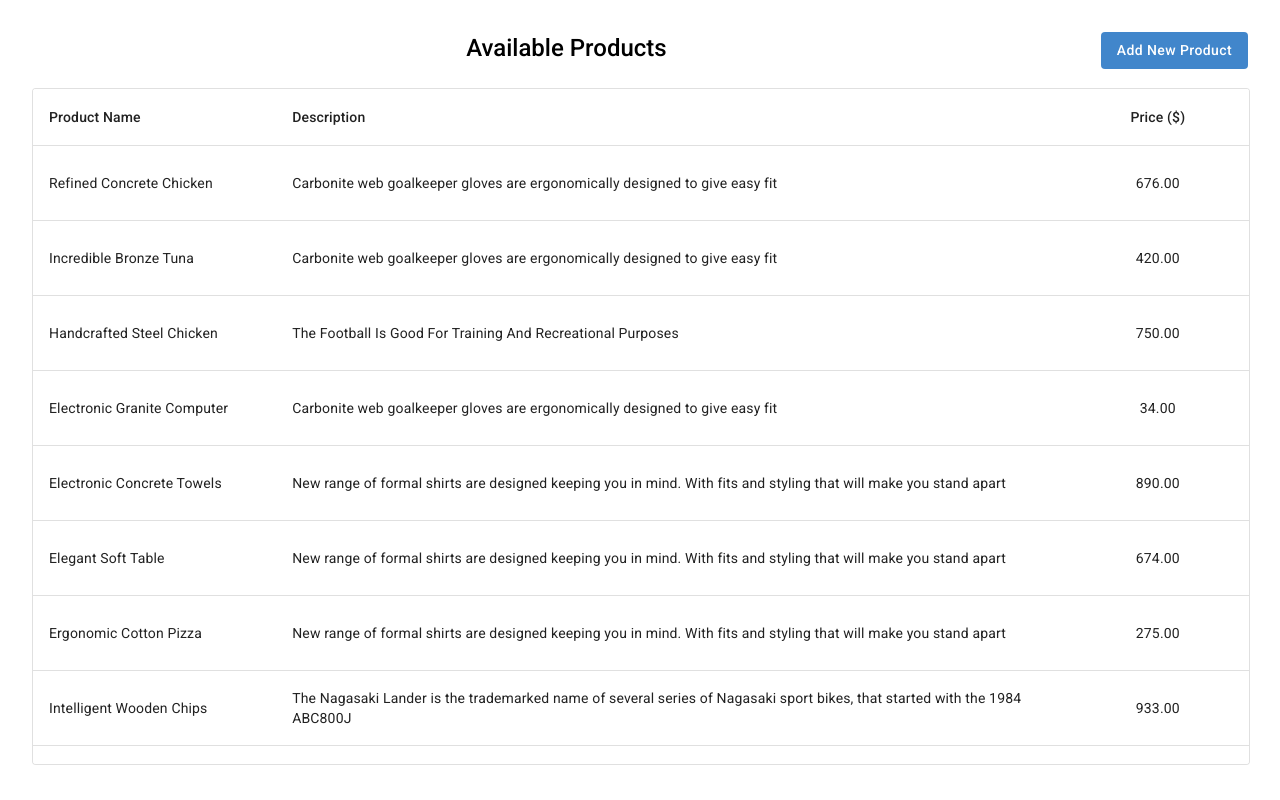
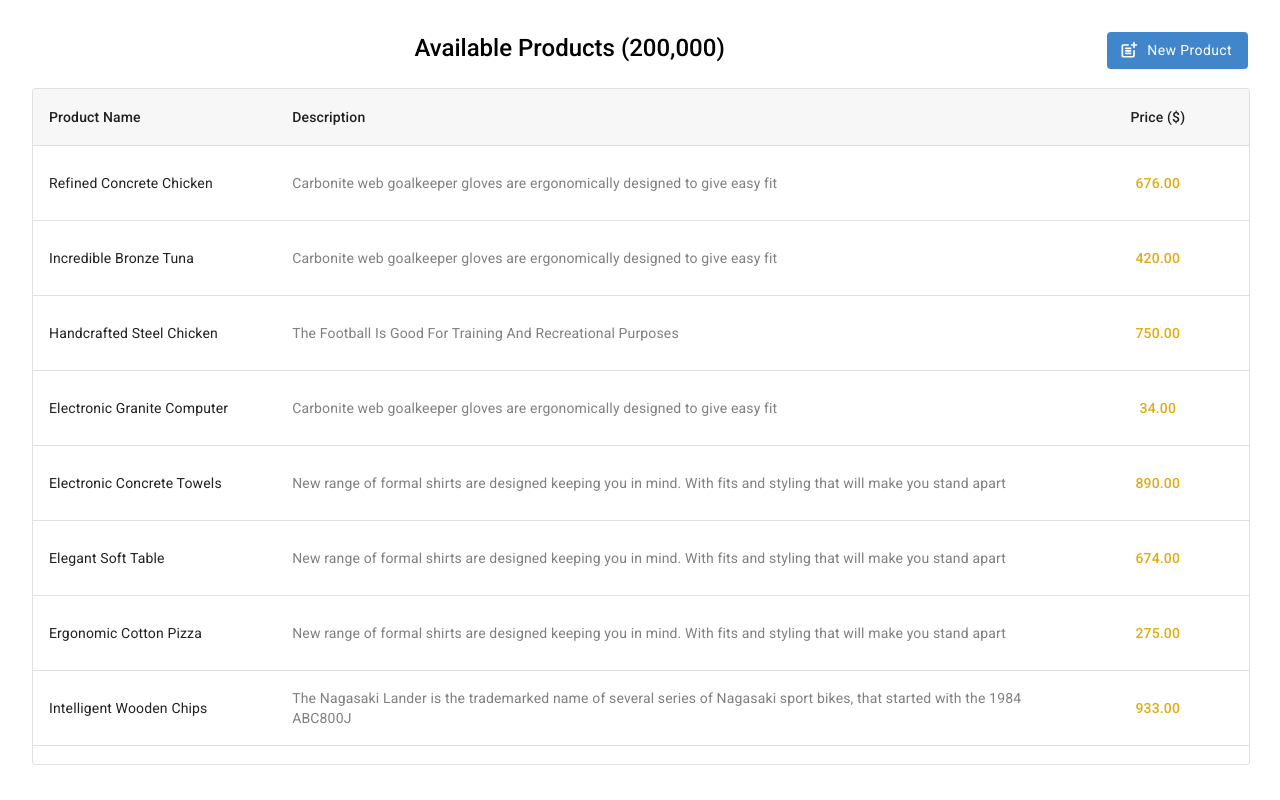
Before and after one commit to richyosano/deep-opinion-coding-challenge, a React (Vite) app: page / in a window 1280 px wide. Built offline with nearby package versions, Linux system fonts and the light colour scheme.

Commit message:
Added smooth scroll to the top functionality + improved styling

```diff
--- a/package.json
+++ b/package.json
@@ -11,6 +11,7 @@
   "dependencies": {
     "@emotion/react": "^11.10.4",
     "@emotion/styled": "^11.10.4",
+    "@mui/icons-material": "^5.10.9",
     "@mui/material": "^5.10.9",
     "react": "^18.2.0",
     "react-dom": "^18.2.0"
--- a/src/App.tsx
+++ b/src/App.tsx
@@ -1,8 +1,9 @@
-import { useEffect, useState } from 'react';
+import { useState } from 'react';
 import Typography from '@mui/material/Typography';
 import Button from '@mui/material/Button';
 import { faker } from '@faker-js/faker';
 import VirtualizedTable from './components/VirtualizedTable';
+import AddIcon from '@mui/icons-material/PostAddRounded';
 
 export type Product = {
 	id: number;
@@ -59,7 +60,7 @@
 					variant='h5'
 					sx={{ marginBottom: 3, fontWeight: 500, flexGrow: 1 }}
 				>
-					Available Products
+					Available Products {`(${productsList.length.toLocaleString()})`}
 				</Typography>
 				<Button
 					variant='contained'
@@ -69,10 +70,12 @@
 						height: 'fit-content',
 						borderRadius: 1,
 						backgroundColor: '#4186cb',
+						fontWeight: 400,
 					}}
 					onClick={handleAddNewProduct}
+					startIcon={<AddIcon />}
 				>
-					Add New Product
+					New Product
 				</Button>
 			</div>
 
--- a/src/components/VirtualizedTable.tsx
+++ b/src/components/VirtualizedTable.tsx
@@ -6,6 +6,10 @@
 import TableHead from '@mui/material/TableHead';
 import TableRow from '@mui/material/TableRow';
 import Paper from '@mui/material/Paper';
+import Zoom from '@mui/material/Zoom';
+import Tooltip from '@mui/material/Tooltip';
+import Fab from '@mui/material/Fab';
+import ArrowUpIcon from '@mui/icons-material/KeyboardArrowUpRounded';
 import { Product } from '../App';
 
 type Settings = {
@@ -109,9 +113,46 @@
 		});
 	};
 
+	scrollToTop = () => {
+		const viewportElement = this.viewportElement.current;
+		if (viewportElement) viewportElement.scroll({ top: 0, behavior: 'smooth' });
+	};
+
 	render() {
-		const { viewportHeight, topPaddingHeight, bottomPaddingHeight, data } =
-			this.state;
+		const {
+			viewportHeight,
+			topPaddingHeight,
+			bottomPaddingHeight,
+			data,
+			initialPosition,
+			settings: { itemHeight },
+		} = this.state;
+		const currentScrollPosition =
+			this.viewportElement.current?.scrollTop ?? initialPosition;
+
+		const scrollToTopButton = (
+			<Zoom in={currentScrollPosition > itemHeight} timeout={300} unmountOnExit>
+				<Tooltip title='Scroll to top' placement='top'>
+					<Fab
+						color='primary'
+						size='medium'
+						variant='circular'
+						sx={{
+							position: 'fixed',
+							bottom: 70,
+							right: 45,
+							zIndex: 10,
+							backgroundColor: '#4186cb',
+							boxShadow: 0,
+						}}
+						onClick={this.scrollToTop}
+					>
+						<ArrowUpIcon />
+					</Fab>
+				</Tooltip>
+			</Zoom>
+		);
+
 		return (
 			<TableContainer
 				component={Paper}
@@ -120,14 +161,24 @@
 				onScroll={this.runScroller}
 				sx={{ height: viewportHeight }}
 			>
-				<Table sx={{ minWidth: 650 }} aria-label='virtualized table' stickyHeader>
+				<Table sx={{ minWidth: 835 }} aria-label='virtualized table' stickyHeader>
 					<TableHead>
 						<TableRow>
-							<TableCell width={'20%'}>Product Name</TableCell>
-							<TableCell width={'65%'} align='left'>
+							<TableCell sx={{ backgroundColor: '#f7f7f7' }} width={'20%'}>
+								Product Name
+							</TableCell>
+							<TableCell
+								sx={{ backgroundColor: '#f7f7f7' }}
+								width={'65%'}
+								align='left'
+							>
 								Description
 							</TableCell>
-							<TableCell width={'15%'} align='center'>
+							<TableCell
+								sx={{ backgroundColor: '#f7f7f7' }}
+								width={'15%'}
+								align='center'
+							>
 								Price&nbsp;($)
 							</TableCell>
 						</TableRow>
@@ -144,10 +195,18 @@
 								<TableCell component='th' scope='row' height={42}>
 									{product.name}
 								</TableCell>
-								<TableCell align='left' height={42}>
+								<TableCell
+									align='left'
+									height={42}
+									sx={{ color: 'GrayText' }}
+								>
 									{product.description}
 								</TableCell>
-								<TableCell align='center' height={42}>
+								<TableCell
+									align='center'
+									height={42}
+									sx={{ color: '#e0ac11', fontWeight: 500 }}
+								>
 									{product.price}
 								</TableCell>
 							</TableRow>
@@ -155,6 +214,7 @@
 						<tr style={{ height: bottomPaddingHeight }} />
 					</TableBody>
 				</Table>
+				{scrollToTopButton}
 			</TableContainer>
 		);
 	}
```
Also changed, not shown: 1 other file (tests, documents, lock files or other folders).
